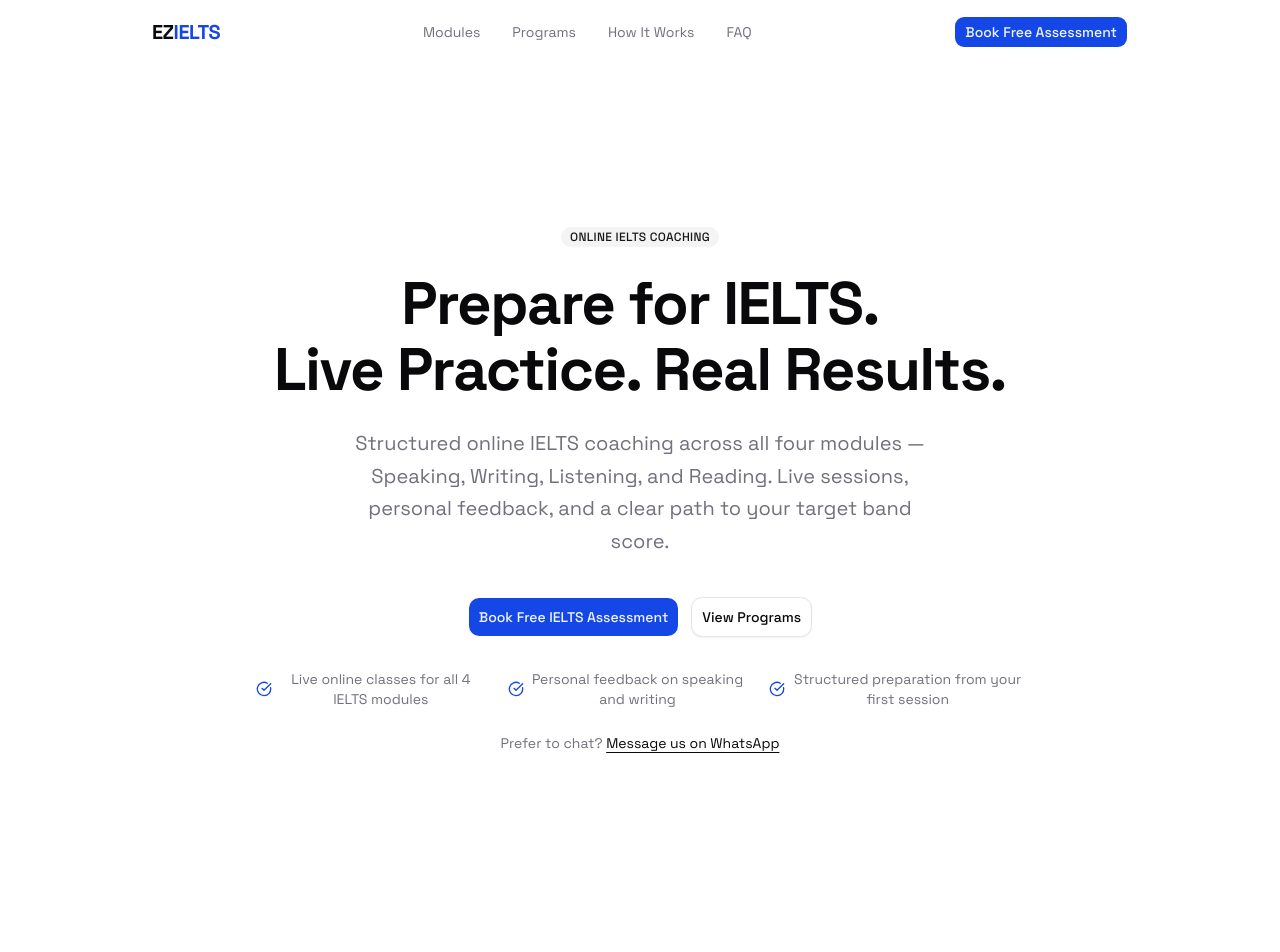
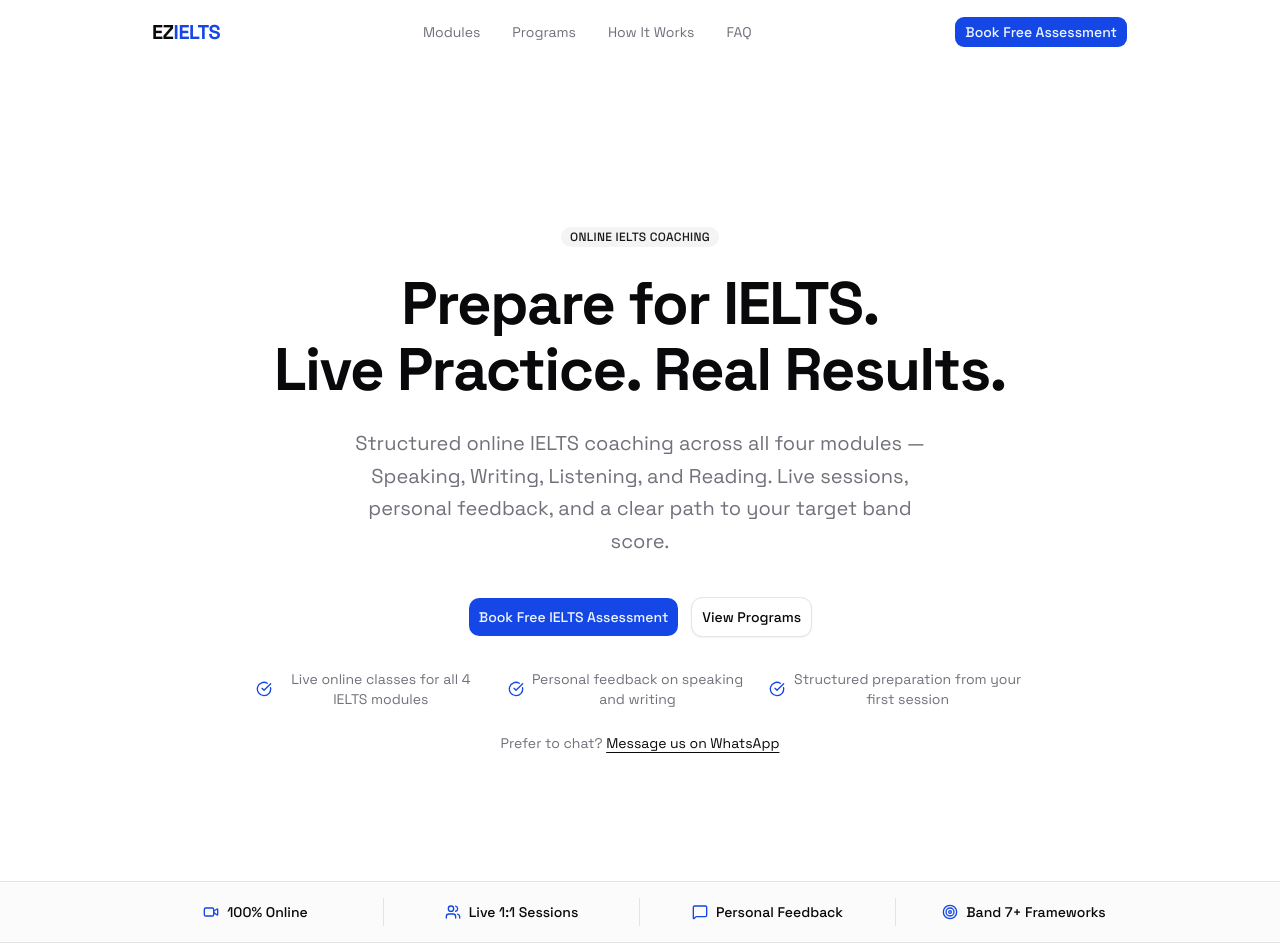
Before and after one commit to harshsandhu44/ezielts, a Next.js app in the folder apps/web/: page / in a window 1280 px wide. Shown: the top 952 px of the page. Built offline with nearby package versions, Linux system fonts and the light colour scheme.

Commit message:
feat: reorder sections and add TrustBar component

```diff
--- a/apps/web/src/app/page.tsx
+++ b/apps/web/src/app/page.tsx
@@ -1,9 +1,10 @@
 import Navbar from "@/components/landing/Navbar";
 import Hero from "@/components/landing/Hero";
-import Modules from "@/components/landing/Modules";
+import TrustBar from "@/components/landing/TrustBar";
 import Problem from "@/components/landing/Problem";
 import Solution from "@/components/landing/Solution";
 import HowItWorks from "@/components/landing/HowItWorks";
+import Modules from "@/components/landing/Modules";
 import Programs from "@/components/landing/Programs";
 import Testimonials from "@/components/landing/Testimonials";
 import VideoSection from "@/components/landing/VideoSection";
@@ -17,13 +18,14 @@ export default function Home() {
       <Navbar />
       <main>
         <Hero />
+        <TrustBar />
+        <Solution />
+        <Problem />
+        <HowItWorks />
         <Modules />
-        <Problem />
-        <Solution />
-        <HowItWorks />
         <Programs />
+        <VideoSection />
         <Testimonials />
-        <VideoSection />
         <FAQ />
         <FinalCTA />
       </main>
--- /dev/null
+++ b/apps/web/src/components/landing/TrustBar.tsx
@@ -0,0 +1,29 @@
+import { trustSignals } from "@/lib/constants/landing";
+
+export default function TrustBar() {
+  return (
+    <div className="border-y border-border bg-muted/40 py-4 px-6">
+      <div className="max-w-5xl mx-auto">
+        <ul className="grid grid-cols-2 md:grid-cols-4 gap-3 md:gap-0">
+          {trustSignals.map((item, index) => {
+            const Icon = item.icon;
+            return (
+              <li
+                key={item.label}
+                className={
+                  "flex items-center justify-center gap-2 py-1 " +
+                  (index < trustSignals.length - 1
+                    ? "md:border-r md:border-border"
+                    : "")
+                }
+              >
+                <Icon className="w-4 h-4 text-primary shrink-0" />
+                <span className="text-sm font-medium">{item.label}</span>
+              </li>
+            );
+          })}
+        </ul>
+      </div>
+    </div>
+  );
+}
```
